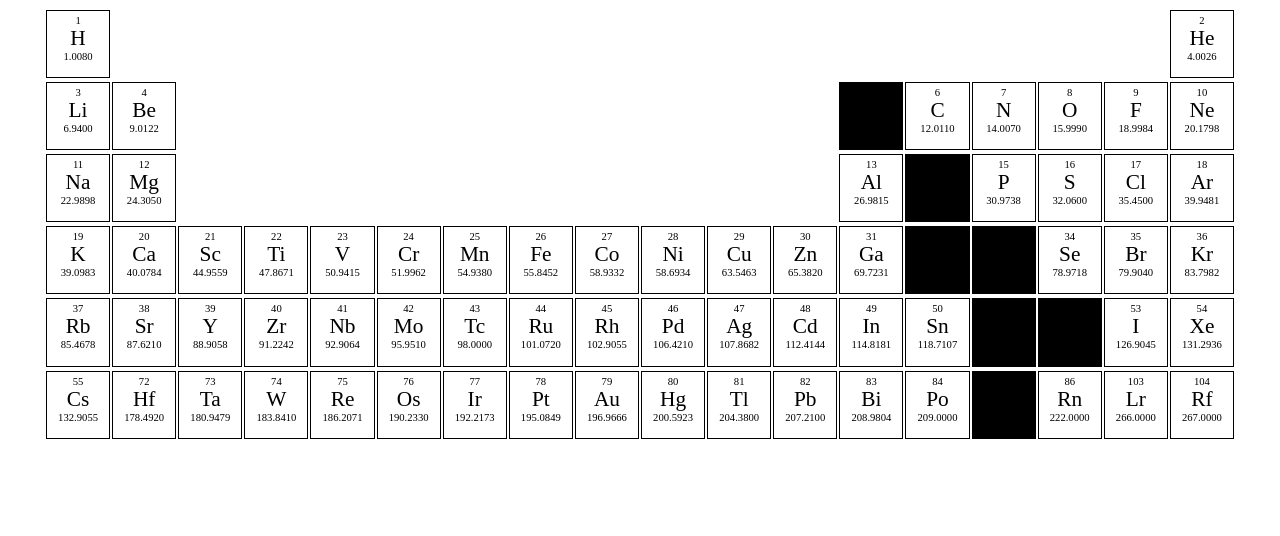
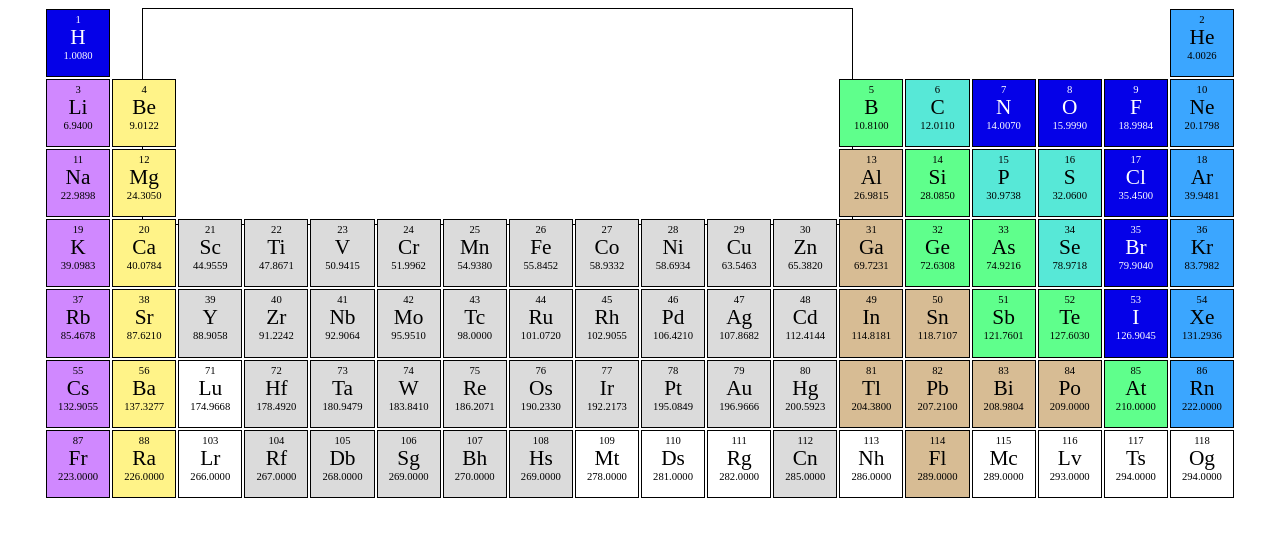
Before and after one commit to dbrudner/periodic-table, a React (Create React App) app: page / in a window 1280 px wide. Shown: the top 536 px of the page. Built offline with nearby package versions, Linux system fonts and the light colour scheme.

Commit message:
legend positioning

```diff
--- a/src/App.js
+++ b/src/App.js
@@ -1,6 +1,10 @@
 import React, { Component } from 'react';
 import Table from "./table";
 import DetailedView from "./detailed-view";
+import {ThemeProvider} from 'styled-components';
+import theme from "./theme";
+import Legend from "./legend";
+import Quinn from "./quinn";
 
 class App extends Component {
 
@@ -18,13 +22,15 @@ class App extends Component {
 		this.setState({
 			detailedViewOpen: true,
 			detailedElement
-		})
+		});
 	}
 
 	render() {
 		return (
 			<div>
-				{this.state.detailedViewOpen ? <DetailedView {...this.state.detailedElement} /> : <Table openDetailedView={this.openDetailedView} />}
+				<ThemeProvider theme={theme}>
+					<Quinn />
+				</ThemeProvider>
 			</div>
 		);
 	}
--- a/src/element.js
+++ b/src/element.js
@@ -1,5 +1,27 @@
 import React, {Component } from 'react';
 import styled from "styled-components";
+
+const getBgColor = props => {
+
+	switch (props.category) {
+		case "metalloid":
+			return props.theme.color1
+		case "noble gas":
+			return props.theme.color3
+		case "diatomic nonmetal":
+			return props.theme.color4
+		case "polyatomic nonmetal":
+			return props.theme.color2
+		case "alkali metal":
+			return props.theme.color5
+		case "alkaline earth metal":
+			return props.theme.color6
+		case "post-transition metal":
+			return props.theme.color7
+		case "transition metal":
+			return props.theme.color8
+	}
+}
 
 const ElementContainer = styled.div`
 	border: 1px solid black;
@@ -11,7 +33,8 @@ const ElementContainer = styled.div`
 	/* margin: ${props => props.smallScreen ? "2px" : "5px"}; */
 	padding-top: ${props => props.smallScreen ? "2px" : "4px"};
 	position: relative;
-	background-color: ${props => props.category === "metalloid" ? "black" : ""};
+	background-color: ${props => getBgColor(props)};
+	color: ${props => props.category === "diatomic nonmetal" ? "white" : ""};
 `
 
 export default props => {
--- /dev/null
+++ b/src/legend.js
@@ -0,0 +1,18 @@
+import React from 'react';
+import styled from "styled-components";
+
+const Legend = styled.div`
+	position: fixed;
+	left: calc(((100vw/18 - 4px) * 2) + 8px);
+	height: calc(((100vw/18 - 4px) * 3) + 14px);
+	width: calc(((100vw/18 - 4px) * 10) + 38px);
+	border: 1px solid black;
+`
+
+export default () => {
+	return (
+		<Legend>
+
+		</Legend>
+	)
+}
--- /dev/null
+++ b/src/quinn.js
@@ -0,0 +1,32 @@
+import React, {Component} from 'react';
+import Legend from "./legend";
+import DetailedView from "./detailed-view";
+import Table from "./table";
+
+export default class extends Component {
+
+	constructor(props) {
+		super(props);
+
+		this.state = {
+			detailedViewOpen: false,
+			detailedElement: {}
+		}
+	}
+
+	openDetailedView = detailedElement => {
+		console.log(detailedElement);
+		this.setState({
+			detailedViewOpen: true,
+			detailedElement
+		});
+	}
+
+	render() {
+		return <React.Fragment>
+			<Legend />
+			{this.state.detailedViewOpen ? <DetailedView {...this.state.detailedElement} /> : <Table openDetailedView={this.openDetailedView} />}
+		</React.Fragment>
+	}
+
+}
--- a/src/table.js
+++ b/src/table.js
@@ -14,7 +14,6 @@ const TableContainer = styled.div`
 const Row = styled.div`
 	display: flex;
 	justify-content: left;
-	margin: 1px;
 `
 
 const Block = styled.div`
@@ -29,7 +28,7 @@ const Divider = styled.div`
 
 export default props => {
 	const twoRowElements = [...periodicTable.elements.slice(56, 70), ...periodicTable.elements.slice(87, 101)]
-	const elements = [...periodicTable.elements.slice(0, 55), ...periodicTable.elements.slice(71, 86), ...periodicTable.elements.slice(102)]
+	const elements = [...periodicTable.elements.slice(0, 56), ...periodicTable.elements.slice(70, 88), ...periodicTable.elements.slice(102, 118)]
 	const renderElementsBlock = elements => elements.map(element => <Element openDetailedView={props.openDetailedView} element={element} />)
 
 	const getMargin = () => {
@@ -90,7 +89,7 @@ export default props => {
 				</Row>
 				<Row>
 					<Block>
-						{renderElementsBlock([...elements.slice(87)])}
+						{renderElementsBlock([...elements.slice(72, 90)])}
 					</Block>
 				</Row>
 			</TableContainer>
--- a/src/theme.js
+++ b/src/theme.js
@@ -3,7 +3,10 @@ const theme = {
 	color2: "#57E8D7",
 	color3: "#3BA6FF",
 	color4: "#0501E8",
-	color5: "#D088FF"
+	color5: "#D088FF",
+	color6: "#FFF388",
+	color7: "#d7bc94",
+	color8: "#dbdbdb"
 }
 
 export default theme;
```
Also changed, not shown: src/PeriodicTableJSON.json.
